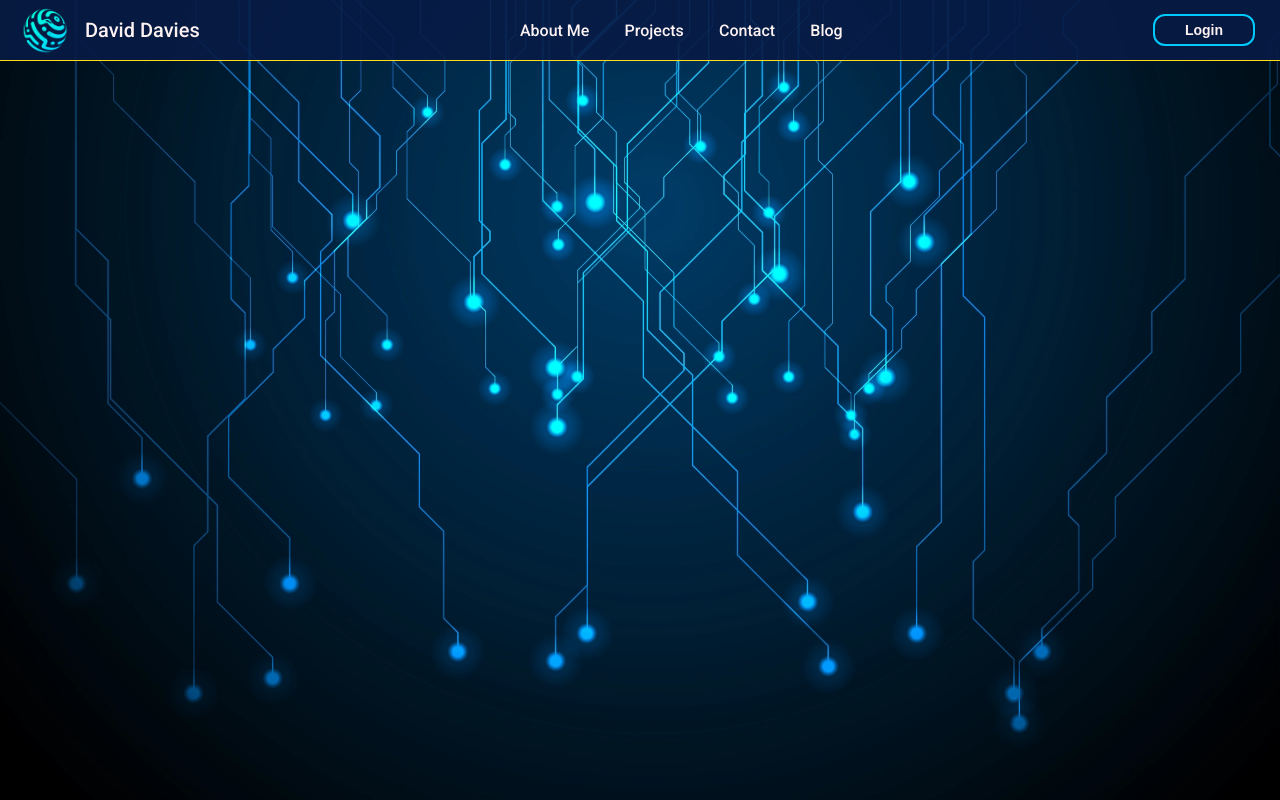
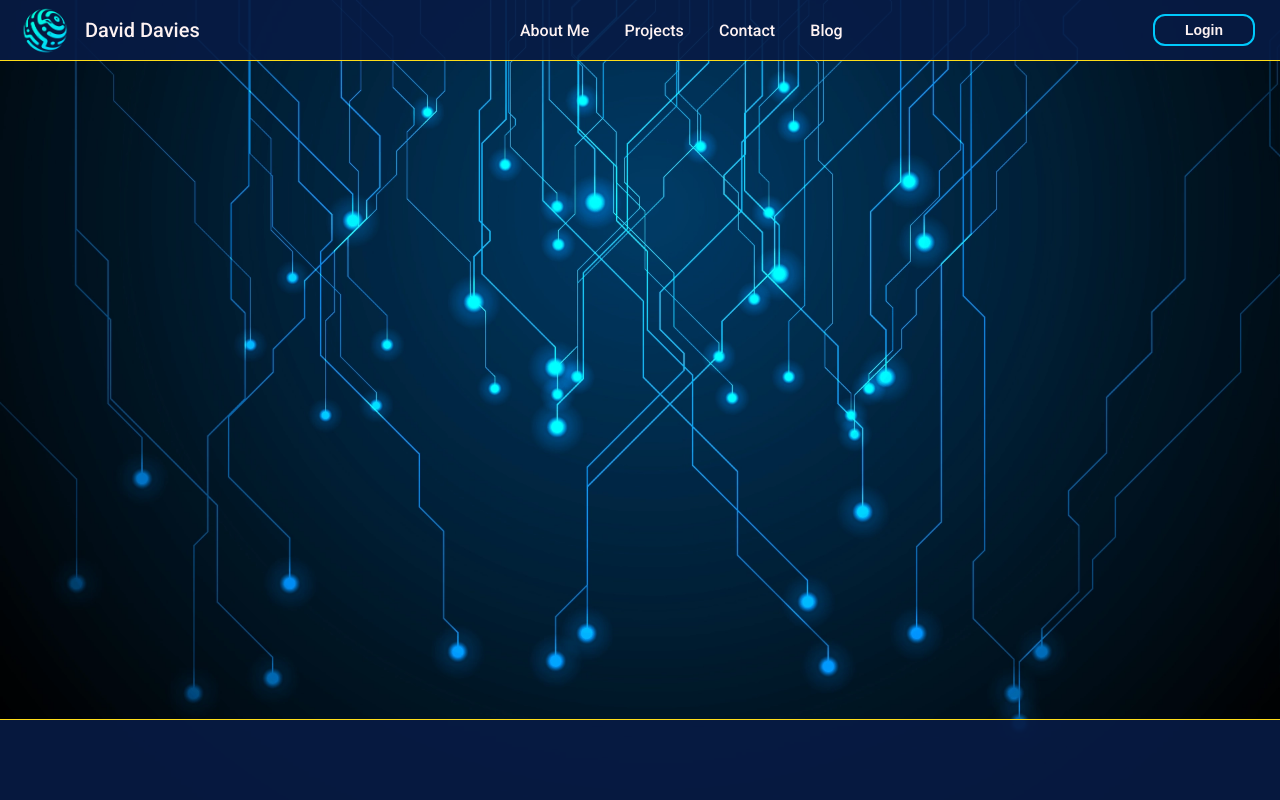
Before and after one commit to DaveyDavey1901/MFS20-React-Portfolio-DD, a React (Create React App) app in the folder client/: page / in a window 1280 px wide. Shown: the top 800 px of the page. Built offline with nearby package versions, Linux system fonts and the light colour scheme.

Commit message:
Started adding the footer component

```diff
--- a/client/src/App.js
+++ b/client/src/App.js
@@ -1,10 +1,12 @@
 import './App.css';
 import {Navbar} from './components/navbar'
+import {Footer} from './components/footer'
 
 function App() {
   return (
     <div className="App">
      <Navbar/>
+     <Footer/>
     </div>
   );
 }
--- /dev/null
+++ b/client/src/components/footer/index.jsx
@@ -0,0 +1,49 @@
+import styled from "styled-components";
+
+
+
+const FooterContainer = styled.div`
+  display: flex;
+  width: 100%;
+  height: 6rem;
+  padding-top: 2rem;
+  align-items: center;
+  background-color: rgba(7, 27, 69, 0.9);
+  border-top: 1px solid #ffdd19;
+  position: absolute;
+  left: 0;
+  bottom: 0;
+  right: 0;
+`;
+
+const FooterLeft = styled.div`
+  display: flex;
+  margin-right: 4rem;
+`;
+const FooterMiddle = styled.div`
+  display: flex;
+  flex: 2;
+  height: 100%;
+  justify-content: center;
+`;
+const FooterRight = styled.div`
+  display: flex;
+  margin-right: 4rem;
+`;
+
+export function Footer(props) {
+
+  return (
+    <FooterContainer>
+
+      <FooterLeft>
+              </FooterLeft>
+      <FooterMiddle>
+
+      </FooterMiddle>
+      <FooterRight>
+
+      </FooterRight>
+    </FooterContainer>
+  );
+}
```
